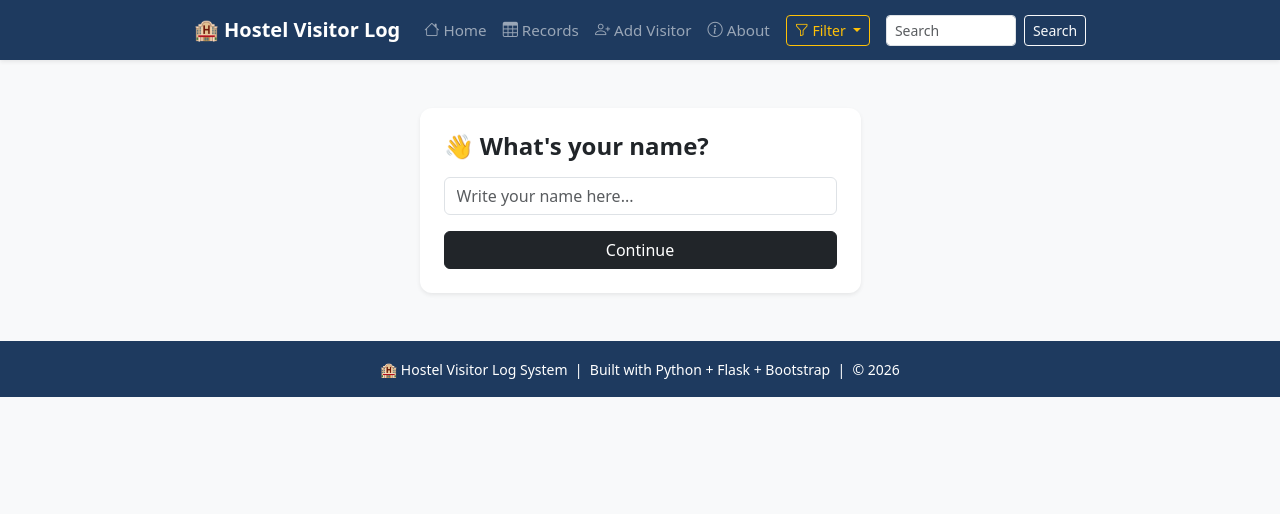
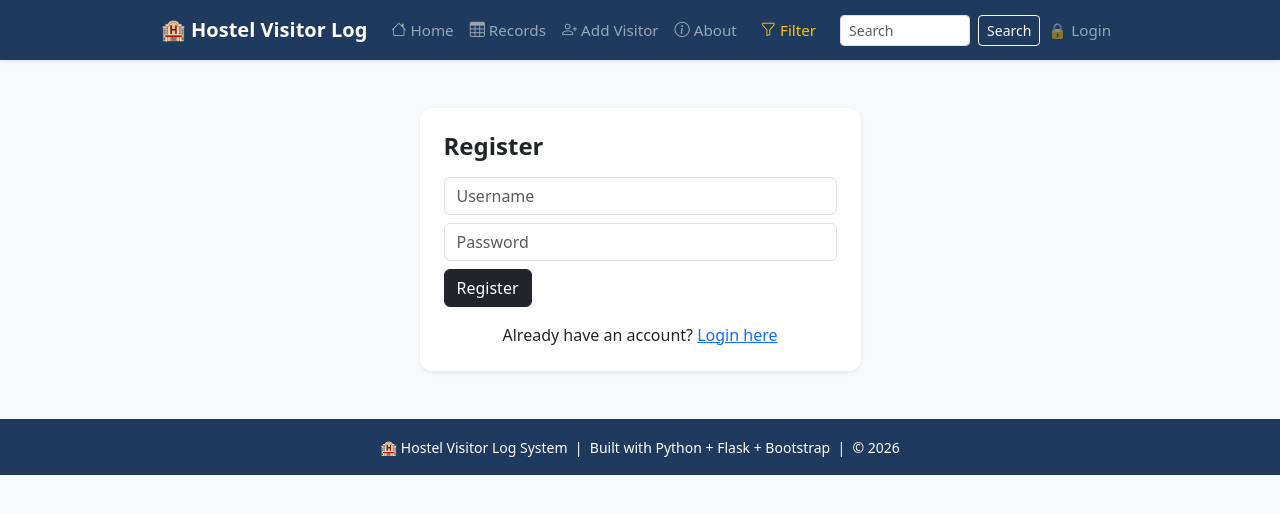
Before and after one commit to shivamwadje95/Python-Trainning, a Flask app: page /register in a window 1280 px wide. Shown: the top 514 px of the page. Run offline with Flask 3, Linux system fonts and the light colour scheme; data comes from the database, SQL or seed files in the repository; both versions use the stored data as it was after the commit.

Commit message:
Login system login,logout,register

```diff
--- a/app.py
+++ b/app.py
@@ -1,4 +1,6 @@
 from flask import Flask, redirect, render_template, request, url_for, flash, session
+from werkzeug.security import generate_password_hash, check_password_hash
+from functools import wraps
 import sqlite3
 from datetime import datetime
 
@@ -10,51 +12,37 @@ def get_db():
     conn.row_factory = sqlite3.Row
     return conn
 
+# Login required decorator
+def login_required(f):
+    @wraps(f)
+    def decorated_function(*args, **kwargs):
+        if 'username' not in session:
+            flash('Please login first', 'warning')
+            return redirect(url_for('login'))
+        return f(*args, **kwargs)
+    return decorated_function
+
 @app.route('/')
+@login_required
 def home():
     conn = get_db()
     visitors = conn.execute("SELECT * FROM visitors ORDER BY id DESC").fetchall()
-
     rooms = conn.execute("SELECT DISTINCT room_number FROM visitors ORDER BY room_number").fetchall()
-
     conn.close()
 
     total_count = len(visitors)
-    inside_count = 0
-    checkout_count = 0
-
-    for v in visitors:
-        if v['status'] == 'Inside':
-            inside_count += 1
-        else:
-            checkout_count += 1
+    inside_count = sum(1 for v in visitors if v['status'] == 'Inside')
+    checkout_count = total_count - inside_count
 
     return render_template('home.html',
                          visitors=visitors,
                          total_count=total_count,
                          inside_count=inside_count,
                          checkout_count=checkout_count,
-                         rooms=rooms,
-                         name=session.get('name'))
-
-@app.route('/register', methods=['GET', 'POST'])
-def register():
-    if request.method == 'POST':
-        name = request.form.get('name')
-        if name:
-            session['name'] = name
-            flash(f'Welcome, {name}!', 'success')
-            return redirect(url_for('home'))
-        flash('Please enter a name', 'danger')
-    return render_template('register.html')
-
-@app.route('/logout')
-def logout():
-    session.pop('name', None)
-    flash('Logged out successfully', 'info')
-    return redirect(url_for('home'))
+                         rooms=rooms)
 
 @app.route('/records')
+@login_required
 def records():
     room = request.args.get('room')
     status = request.args.get('status')
@@ -71,7 +59,7 @@ def records():
         query += " AND status = ?"
         params.append(status)
     if q:
-        query += " AND visitor_name LIKE ?"  # fixed: was 'name'
+        query += " AND visitor_name LIKE ?"
         params.append(f"%{q}%")
 
     query += " ORDER BY id DESC"
@@ -80,6 +68,7 @@ def records():
     return render_template('records.html', visitors=visitors)
 
 @app.route('/details/<int:id>')
+@login_required
 def details(id):
     conn = get_db()
     visitor = conn.execute('SELECT * FROM visitors WHERE id = ?', (id,)).fetchone()
@@ -92,6 +81,7 @@ def details(id):
     return render_template('details.html', visitor=visitor)
 
 @app.route('/add_visitor', methods=['GET', 'POST'])
+@login_required
 def add_visitor():
     if request.method == 'POST':
         visitor_name = request.form['visitor_name']
@@ -119,6 +109,7 @@ def add_visitor():
     return render_template('add_visitor.html')
 
 @app.route('/edit_visitor/<int:id>', methods=['GET', 'POST'])
+@login_required
 def edit_visitor(id):
     conn = get_db()
     visitor = conn.execute('SELECT * FROM visitors WHERE id = ?', (id,)).fetchone()
@@ -149,6 +140,7 @@ def edit_visitor(id):
     return render_template('edit_visitor.html', visitor=visitor)
 
 @app.route('/delete_visitor/<int:id>', methods=['POST'])
+@login_required
 def delete_visitor(id):
     conn = get_db()
     conn.execute('DELETE FROM visitors WHERE id = ?', (id,))
@@ -158,13 +150,14 @@ def delete_visitor(id):
     return redirect(url_for('records'))
 
 @app.route('/checkout_visitor/<int:id>', methods=['POST'])
+@login_required
 def checkout_visitor(id):
     conn = get_db()
     out_time = datetime.now().strftime('%d-%m-%Y %I:%M %p')
 
     cursor = conn.execute("""
         UPDATE visitors
-        SET status = 'Checked Out', out_time = ?
+        SET status = 'Left', out_time = ?
         WHERE id = ? AND status = 'Inside'
     """, (out_time, id))
 
@@ -179,7 +172,8 @@ def checkout_visitor(id):
     return redirect(url_for('records'))
 
 @app.route('/filter')
-def filter_visitors():
+@login_required
+def filter_page():
     room = request.args.get('room')
     purpose = request.args.get('purpose')
     status = request.args.get('status')
@@ -198,17 +192,26 @@ def filter_visitors():
         query += ' AND status = ?'
         params.append(status)
 
-    query += " ORDER BY id DESC"
+    query += ' ORDER BY in_time DESC'
     visitors = conn.execute(query, params).fetchall()
+
+    rooms = conn.execute('SELECT DISTINCT room_number FROM visitors ORDER BY room_number').fetchall()
+    purposes = conn.execute('SELECT DISTINCT purpose FROM visitors ORDER BY purpose').fetchall()
+
     conn.close()
 
-    return render_template('filter.html',
-                         visitors=visitors,
-                         selected_room=room,
-                         selected_purpose=purpose,
-                         selected_status=status)
+    return render_template(
+        'filter.html',
+        visitors=visitors,
+        rooms=rooms,
+        purposes=purposes,
+        selected_room=room,
+        selected_purpose=purpose,
+        selected_status=status
+    )
 
 @app.route('/search')
+@login_required
 def search():
     q = request.args.get('q', '')
     conn = get_db()
@@ -226,14 +229,65 @@ def search():
 
 @app.route('/about')
 def about():
-    return render_template('about.html', name=session.get('name'))
+    return render_template('about.html')
+
+@app.route('/register', methods=['GET', 'POST'])
+def register():
+    if request.method == 'POST':
+        username = request.form['username'].strip()
+        password = request.form['password']
+
+        if not username or not password:
+            flash('Username and password required', 'danger')
+            return render_template('register.html')
+
+        conn = get_db()
+        existing = conn.execute('SELECT * FROM users WHERE username = ?', (username,)).fetchone()
+        if existing:
+            flash('Username already exists!', 'danger')
+            conn.close()
+            return render_template('register.html')
+
+        hashed = generate_password_hash(password)
+        conn.execute('INSERT INTO users (username, password) VALUES (?, ?)', (username, hashed))
+        conn.commit()
+        conn.close()
+        flash('Registration successful! Please login.', 'success')
+        return redirect(url_for('login'))
+
+    return render_template("register.html")
+
+@app.route('/login', methods=['GET', 'POST'])
+def login():
+    if request.method == 'POST':
+        username = request.form['username'].strip()
+        password = request.form['password']
+
+        conn = get_db()
+        user = conn.execute('SELECT * FROM users WHERE username = ?', (username,)).fetchone()
+        conn.close()
+
+        if user and check_password_hash(user['password'], password):
+            session['username'] = username
+            flash(f'Welcome {username}!', 'success')
+            return redirect(url_for('home'))
+        else:
+            flash('Invalid username or password', 'danger')
+    return render_template('login.html')
+
+@app.route('/logout')
+def logout():
+    session.pop('username', None)
+    flash('You have been logged out.', 'info')
+    return redirect(url_for('login'))
+
+@app.errorhandler(404)
+def page_not_found(e):
+    return render_template("404.html"), 404
 
 @app.context_processor
-def inject_rooms():
-    conn = get_db()
-    rooms = conn.execute("SELECT DISTINCT room_number FROM visitors ORDER BY room_number").fetchall()
-    conn.close()
-    return dict(rooms=rooms)
+def inject_user():
+    return dict(current_user=session.get('username'))
 
 if __name__ == '__main__':
     app.run(debug=True)
--- a/templates/base.html
+++ b/templates/base.html
@@ -83,21 +83,10 @@
                     <i class="bi bi-info-circle"></i> About
                 </a>
 
-                <!-- Filter Dropdown -->
-                <div class="dropdown ms-2">
-                    <button class="btn btn-outline-warning btn-sm dropdown-toggle" type="button" data-bs-toggle="dropdown">
-                        <i class="bi bi-funnel"></i> Filter
-                    </button>
-                    <ul class="dropdown-menu">
-                        <li><h6 class="dropdown-header">By Room</h6></li>
-                        {% for r in rooms %}
-                        <li><a class="dropdown-item" href="{{ url_for('records', room=r['room_number']) }}">{{ r['room_number'] }}</a></li>
-                        {% endfor %}
-                        <li><hr class="dropdown-divider"></li>
-                        <li><a class="dropdown-item" href="{{ url_for('records', status='Inside') }}">Inside Only</a></li>
-                        <li><a class="dropdown-item" href="{{ url_for('records') }}">Clear Filter</a></li>
-                    </ul>
-                </div>
+                <!-- Filter Button - Now goes to separate page -->
+                <a class="nav-link px-2 py-1 btn btn-outline-warning btn-sm ms-2 text-warning" href="{{ url_for('filter_page') }}">
+                    <i class="bi bi-funnel"></i> Filter
+                </a>
 
                 <!-- Search form -->
                 <form class="d-flex ms-3" action="{{ url_for('search') }}" method="GET">
@@ -109,6 +98,19 @@
                            value="{{ request.args.get('q', '') }}">
                     <button class="btn btn-outline-light btn-sm" type="submit">Search</button>
                 </form>
+                {% if session.username %}
+                    <span class="nav-link px-2 py-1 text-white">👤 {{ session.username }}</span>
+                    <a class="nav-link px-2 py-1" href="{{ url_for('logout') }}">
+                        🔓 Logout
+                    </a>
+                {% else %}
+                    <a class="nav-link px-2 py-1" href="{{ url_for('login') }}">
+                        🔒 Login
+                    </a>
+                {% endif %}
+            </div>
+        </div>
+    </nav>
             </div>
 
         </div>
--- a/templates/register.html
+++ b/templates/register.html
@@ -1,40 +1,21 @@
 {% extends 'base.html' %}
-{% block title %}Register — Hostel Visitor Log{% endblock %}
-
 {% block content %}
 <div class="container mt-5">
     <div class="row justify-content-center">
         <div class="col-md-5">
-
-            {% with messages = get_flashed_messages(with_categories=true) %}
-            {% if messages %}
-                {% for category, message in messages %}
-                    <div class="alert alert-{{ category }} alert-dismissible fade show" role="alert">
-                        {{ message }}
-                        <button type="button" class="btn-close" data-bs-dismiss="alert"></button>
-                    </div>
-                {% endfor %}
-            {% endif %}
-            {% endwith %}
-
             <div class="card shadow-sm">
                 <div class="card-body p-4">
-                    <h4 class="fw-bold mb-3">👋 What's your name?</h4>
-
+                    <h4 class="fw-bold mb-3">Register</h4>
                     <form method="POST" action="{{ url_for('register') }}">
-                        <input type="text"
-                               name="name"
-                               class="form-control mb-3"
-                               placeholder="Write your name here..."
-                               required>
-                        <button type="submit" class="btn btn-dark w-100">
-                            Continue
-                        </button>
+                        <input type="text" name="username" class="form-control mb-2" placeholder="Username">
+                        <input type="password" name="password" class="form-control mb-2" placeholder="Password">
+                        <button type="submit" class="btn btn-dark">Register</button>
                     </form>
-
+                    <p class="text-center mt-3 mb-0">
+                        Already have an account? <a href="{{ url_for('login') }}">Login here</a>
+                    </p>
                 </div>
             </div>
-
         </div>
     </div>
 </div>
```
Also changed, not shown: database.py (+11 -0 lines), init_db.py (added, +38 -0 lines), templates/filter.html (+29 -26 lines), templates/home.html (+0 -40 lines), templates/login.html (added, +20 -0 lines), templates/records.html (+20 -15 lines), database.db.
